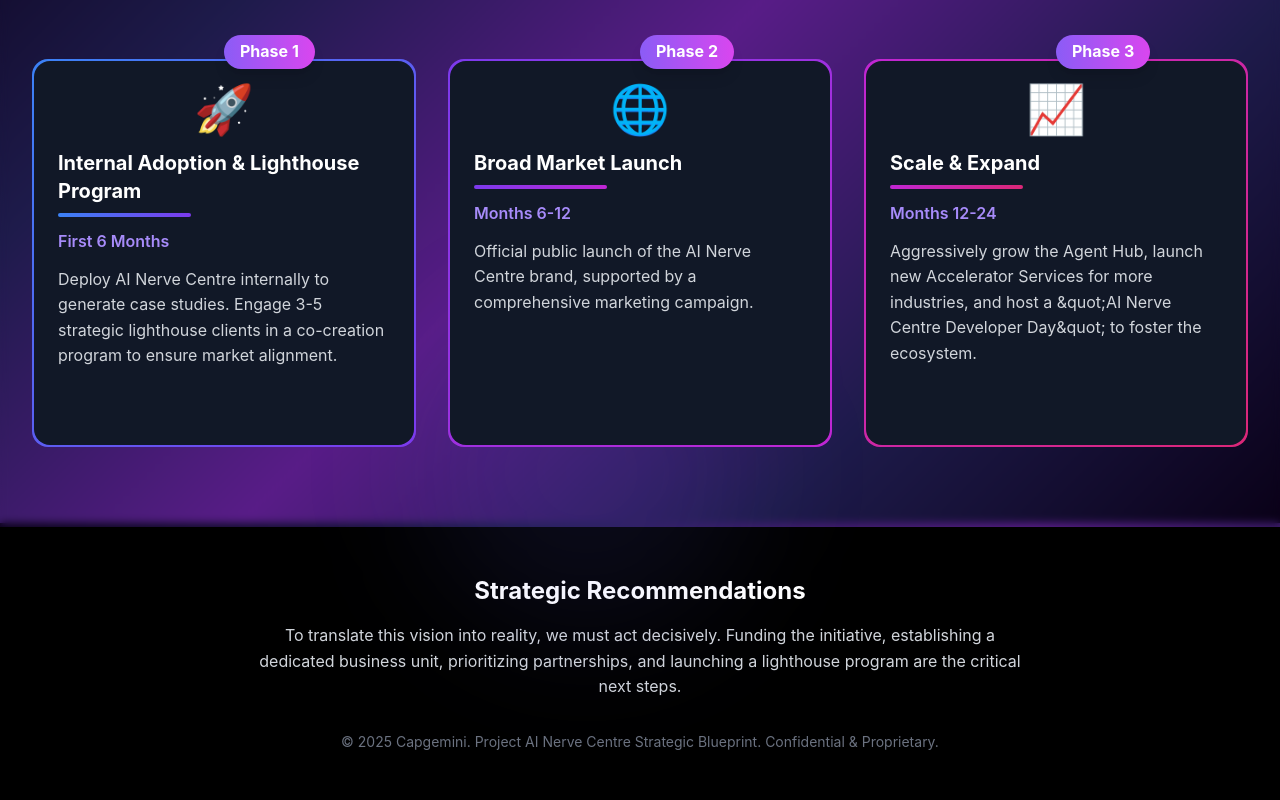
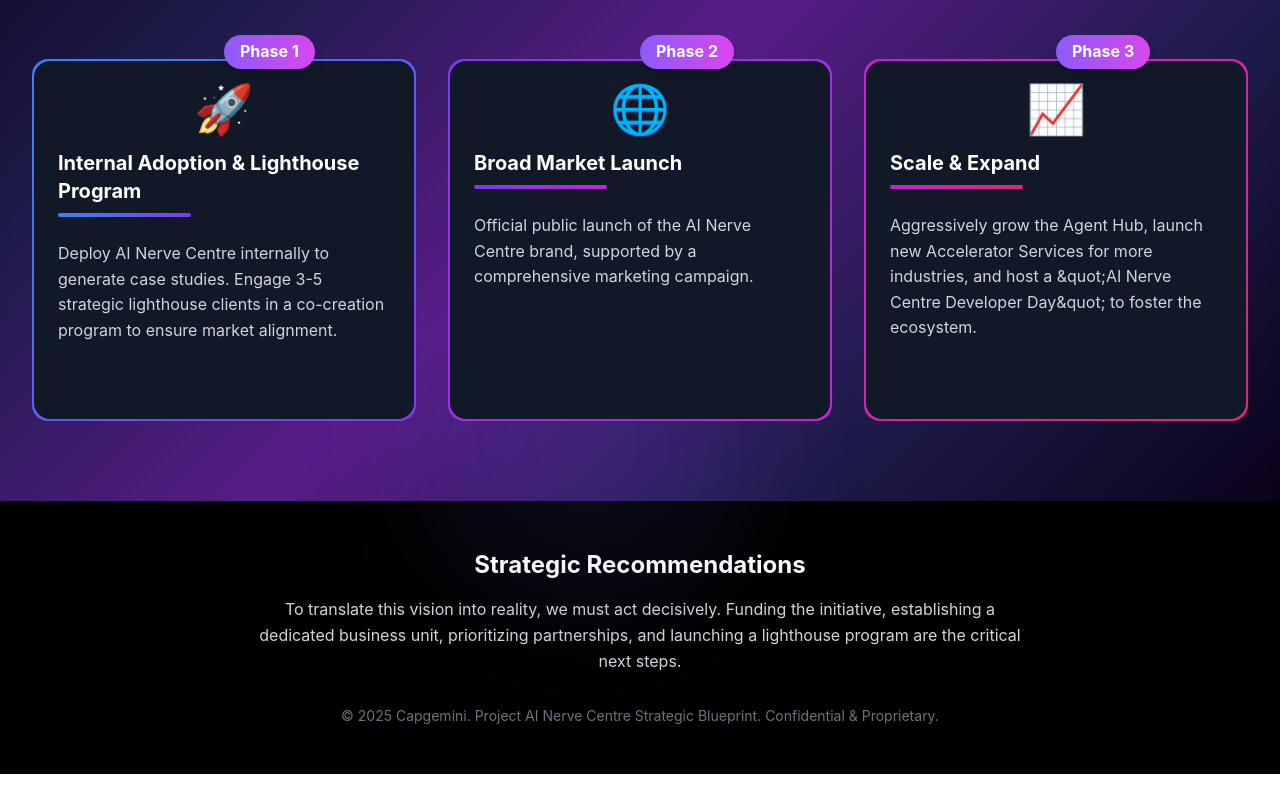
Before and after one commit to kirtikamalsahoo/AI-Nerve-Centre, a Next.js app: page / in a window 1280 px wide. Shown: the part 3477-4277 px from the top of the page. After the commit the page ends 4251 px from the top, so only its background shows below. Built offline with nearby package versions, Linux system fonts and the light colour scheme.

Commit message:
removed timelines from go to market

```diff
--- a/src/components/GoToMarketSection.js
+++ b/src/components/GoToMarketSection.js
@@ -6,7 +6,7 @@ const phasesData = [
     {
         phase: 'Phase 1',
         title: 'Internal Adoption & Lighthouse Program',
-        duration: 'First 6 Months',
+        // duration: 'First 6 Months',
         description: 'Deploy AI Nerve Centre internally to generate case studies. Engage 3-5 strategic lighthouse clients in a co-creation program to ensure market alignment.',
         icon: '🚀', // Launch icon
         color: 'from-blue-500 to-violet-600'
@@ -14,7 +14,7 @@ const phasesData = [
     {
         phase: 'Phase 2',
         title: 'Broad Market Launch',
-        duration: 'Months 6-12',
+        // duration: 'Months 6-12',
         description: 'Official public launch of the AI Nerve Centre brand, supported by a comprehensive marketing campaign.',
         icon: '🌐', // Globe icon
         color: 'from-violet-600 to-fuchsia-600'
@@ -22,7 +22,7 @@ const phasesData = [
     {
         phase: 'Phase 3',
         title: 'Scale & Expand',
-        duration: 'Months 12-24',
+        // duration: 'Months 12-24',
         description: 'Aggressively grow the Agent Hub, launch new Accelerator Services for more industries, and host a &quot;AI Nerve Centre Developer Day&quot; to foster the ecosystem.',
         icon: '📈', // Growth chart icon
         color: 'from-fuchsia-600 to-pink-600'
```
